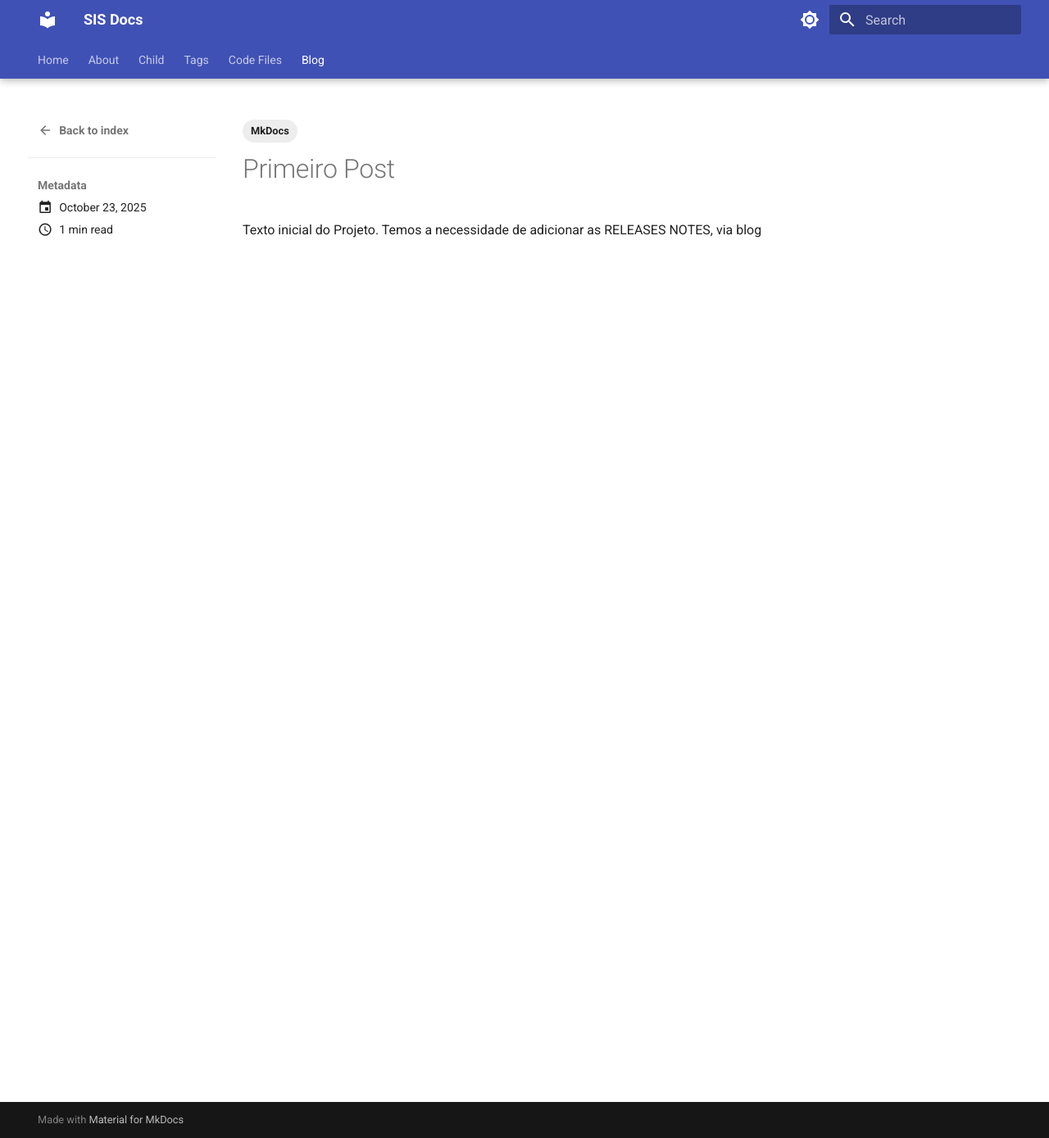
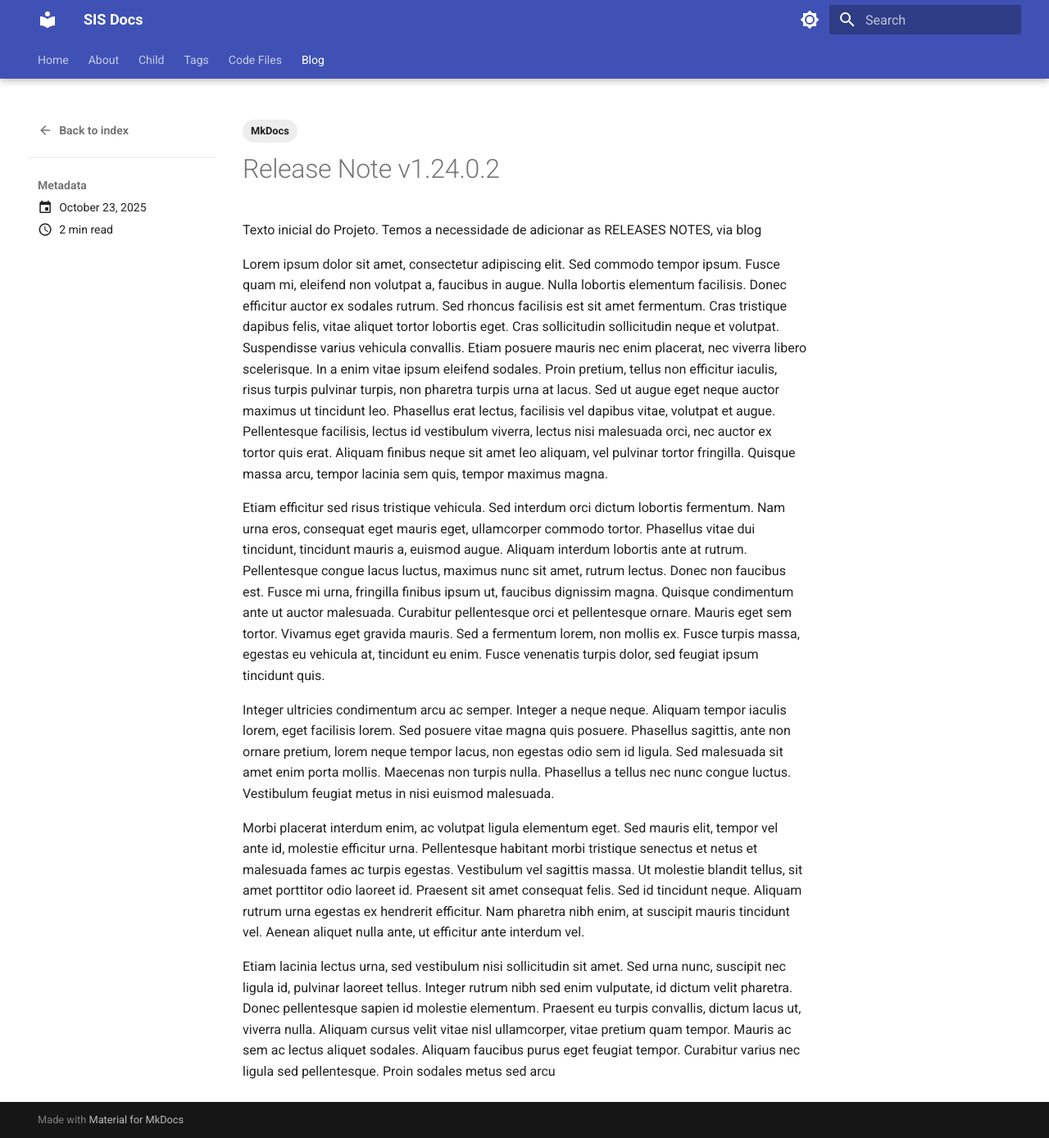
Before and after one commit to ericorebelo/SIS-docs, an MkDocs documentation site: the page built from docs/blog/posts/15-07-2025-Release-Note-1.22.0.1.md, in a window 1280 px wide and 1389 px high. Shown: the whole window at 82% size. Built offline with MkDocs 1.6.1 and Material for MkDocs 9.7.7, drawn with Linux system fonts in a browser that asks for light colours.

Commit message:
Novo post release note 1.24.0.2

```diff
--- a/docs/blog/posts/15-07-2025-Release-Note-1.22.0.1.md
+++ b/docs/blog/posts/15-07-2025-Release-Note-1.22.0.1.md
@@ -7,6 +7,16 @@ tags:
     - MkDocs
 ---
 
-# Primeiro Post
+# Release Note v1.24.0.2
 
 Texto inicial do Projeto. Temos a necessidade de adicionar as RELEASES NOTES, via blog
+
+Lorem ipsum dolor sit amet, consectetur adipiscing elit. Sed commodo tempor ipsum. Fusce quam mi, eleifend non volutpat a, faucibus in augue. Nulla lobortis elementum facilisis. Donec efficitur auctor ex sodales rutrum. Sed rhoncus facilisis est sit amet fermentum. Cras tristique dapibus felis, vitae aliquet tortor lobortis eget. Cras sollicitudin sollicitudin neque et volutpat. Suspendisse varius vehicula convallis. Etiam posuere mauris nec enim placerat, nec viverra libero scelerisque. In a enim vitae ipsum eleifend sodales. Proin pretium, tellus non efficitur iaculis, risus turpis pulvinar turpis, non pharetra turpis urna at lacus. Sed ut augue eget neque auctor maximus ut tincidunt leo. Phasellus erat lectus, facilisis vel dapibus vitae, volutpat et augue. Pellentesque facilisis, lectus id vestibulum viverra, lectus nisi malesuada orci, nec auctor ex tortor quis erat. Aliquam finibus neque sit amet leo aliquam, vel pulvinar tortor fringilla. Quisque massa arcu, tempor lacinia sem quis, tempor maximus magna.
+
+Etiam efficitur sed risus tristique vehicula. Sed interdum orci dictum lobortis fermentum. Nam urna eros, consequat eget mauris eget, ullamcorper commodo tortor. Phasellus vitae dui tincidunt, tincidunt mauris a, euismod augue. Aliquam interdum lobortis ante at rutrum. Pellentesque congue lacus luctus, maximus nunc sit amet, rutrum lectus. Donec non faucibus est. Fusce mi urna, fringilla finibus ipsum ut, faucibus dignissim magna. Quisque condimentum ante ut auctor malesuada. Curabitur pellentesque orci et pellentesque ornare. Mauris eget sem tortor. Vivamus eget gravida mauris. Sed a fermentum lorem, non mollis ex. Fusce turpis massa, egestas eu vehicula at, tincidunt eu enim. Fusce venenatis turpis dolor, sed feugiat ipsum tincidunt quis.
+
+Integer ultricies condimentum arcu ac semper. Integer a neque neque. Aliquam tempor iaculis lorem, eget facilisis lorem. Sed posuere vitae magna quis posuere. Phasellus sagittis, ante non ornare pretium, lorem neque tempor lacus, non egestas odio sem id ligula. Sed malesuada sit amet enim porta mollis. Maecenas non turpis nulla. Phasellus a tellus nec nunc congue luctus. Vestibulum feugiat metus in nisi euismod malesuada.
+
+Morbi placerat interdum enim, ac volutpat ligula elementum eget. Sed mauris elit, tempor vel ante id, molestie efficitur urna. Pellentesque habitant morbi tristique senectus et netus et malesuada fames ac turpis egestas. Vestibulum vel sagittis massa. Ut molestie blandit tellus, sit amet porttitor odio laoreet id. Praesent sit amet consequat felis. Sed id tincidunt neque. Aliquam rutrum urna egestas ex hendrerit efficitur. Nam pharetra nibh enim, at suscipit mauris tincidunt vel. Aenean aliquet nulla ante, ut efficitur ante interdum vel.
+
+Etiam lacinia lectus urna, sed vestibulum nisi sollicitudin sit amet. Sed urna nunc, suscipit nec ligula id, pulvinar laoreet tellus. Integer rutrum nibh sed enim vulputate, id dictum velit pharetra. Donec pellentesque sapien id molestie elementum. Praesent eu turpis convallis, dictum lacus ut, viverra nulla. Aliquam cursus velit vitae nisl ullamcorper, vitae pretium quam tempor. Mauris ac sem ac lectus aliquet sodales. Aliquam faucibus purus eget feugiat tempor. Curabitur varius nec ligula sed pellentesque. Proin sodales metus sed arcu
```
Also changed, not shown: docs/blog/posts/15-07-2025-Release-Note-1.24.0.2.md (added, +12 -0 lines).
